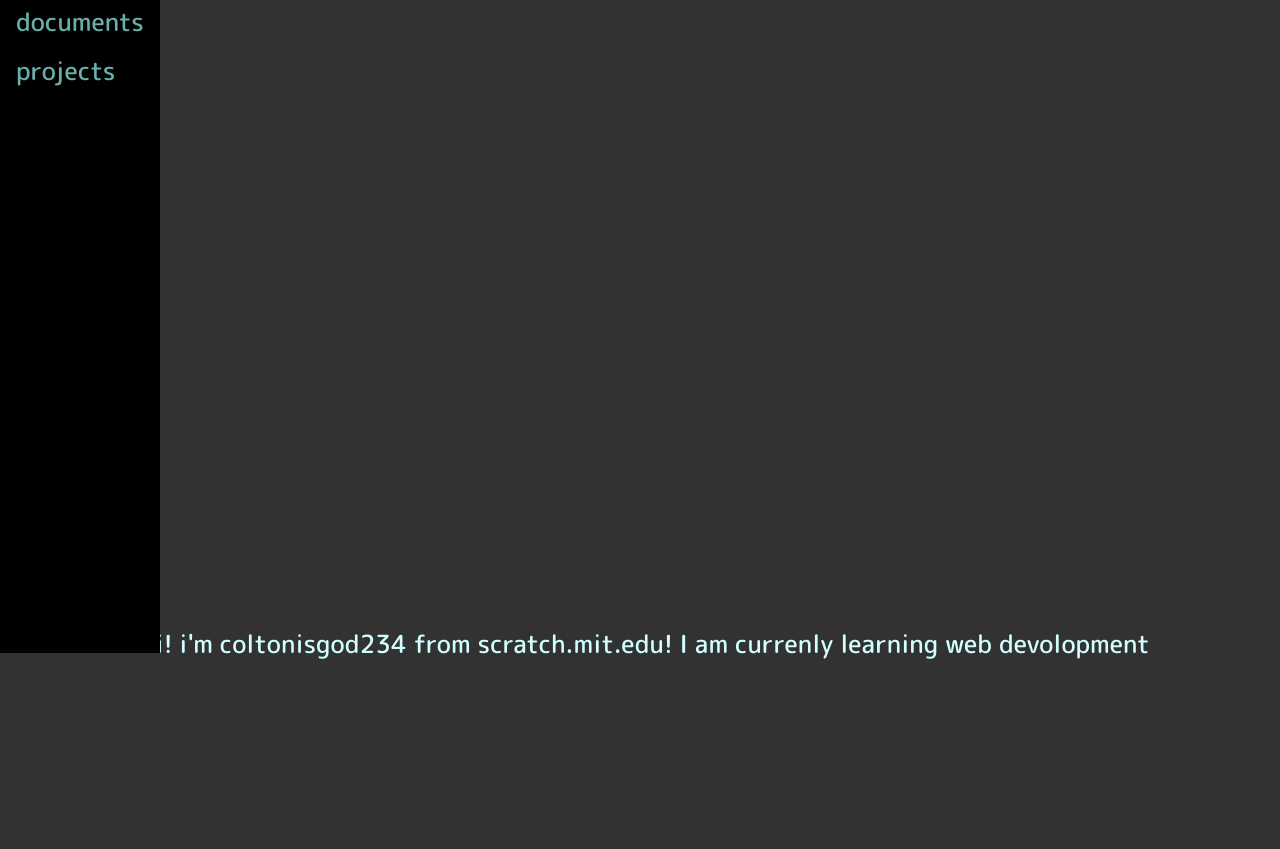
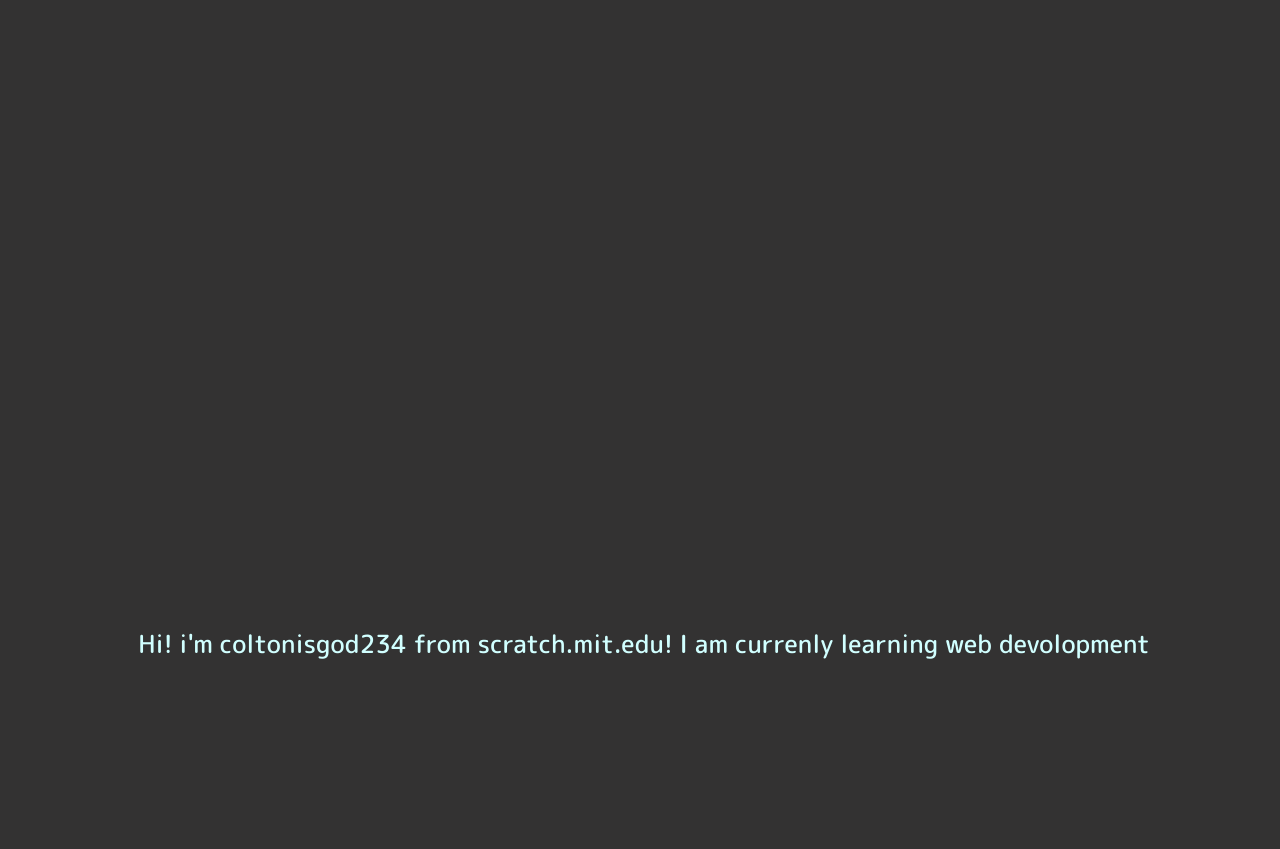
Before and after one commit to coltonisgod234/coltonisgod234.github.io, a plain HTML site: page index.html in a window 1280 px wide. Shown: the part 167-1016 px from the top of the page. Drawn offline with Linux system fonts and the light colour scheme.

Commit message:
Update index.html

```diff
--- a/index.html
+++ b/index.html
@@ -13,7 +13,7 @@
   <script src="script.js"></script>
   <button id="sidenavshowbutton" onclick="navbarshow()"><img src="./circle-plus-solid.png"></button>
   <script src="script.js"></script>
-  <div class="sidenav" id="sidenav">
+  <div class="sidenav" id="sidenav" style="width: 0px;">
     <button id="sidenavhidebutton" onclick="navbarhide()"><img src="./circle-xmark-regular.png"></button>
     <a href="./index.html">home</a>
     <a href="./about.html">about</a>
```
